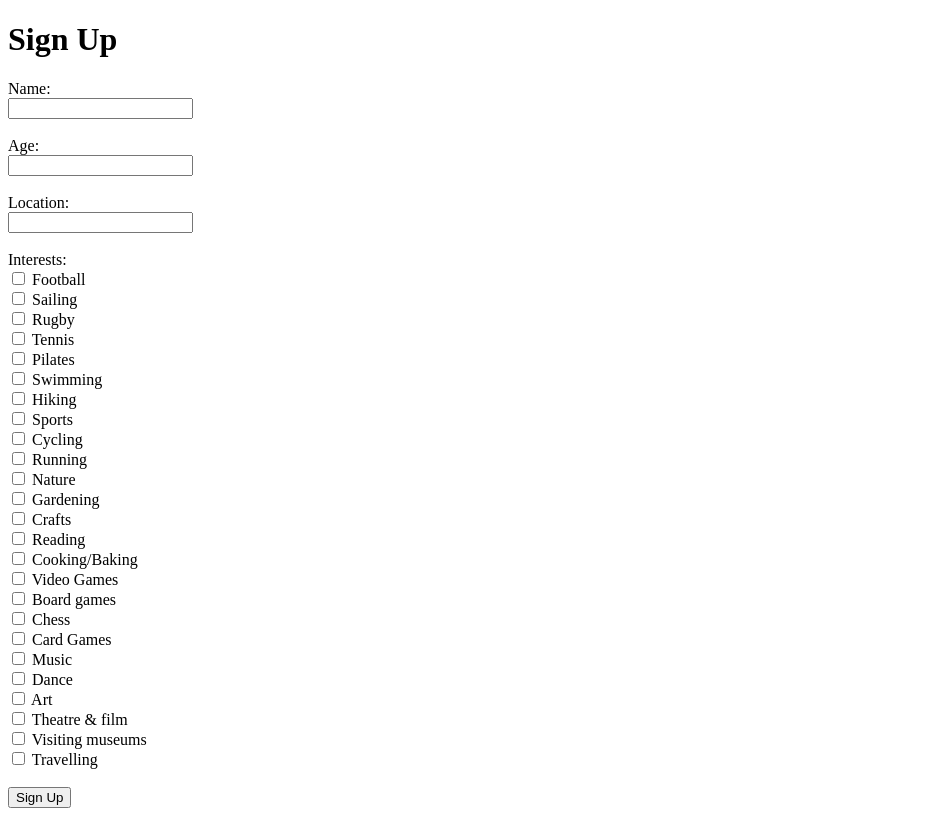
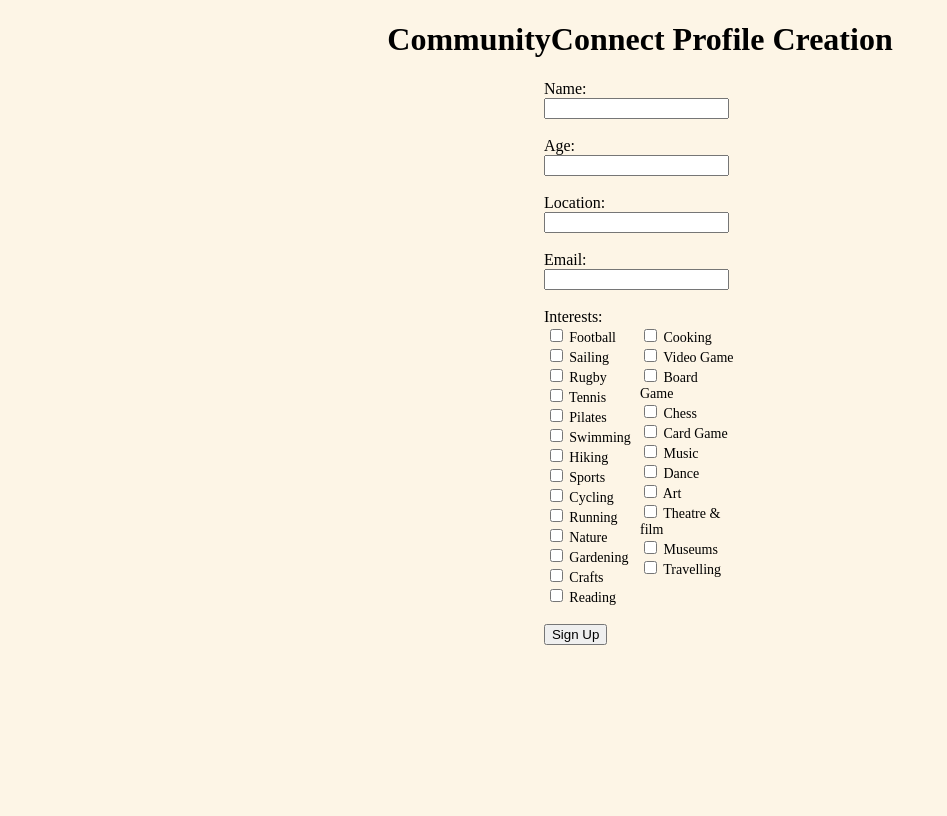
Before and after one commit to alexiaciuta/AI-Hackathon-, a Flask app: page / in a window 1280 px wide. Shown: the whole page, without its empty margins (0-947 px from the left). After the commit the page ends 645 px from the top, so only its background shows below. Run offline with Flask 3, Linux system fonts and the light colour scheme.

Commit message:
Updated the layout, added the database

```diff
--- a/app.py
+++ b/app.py
@@ -1,6 +1,31 @@
 from flask import Flask, render_template, request
+from flask_sqlalchemy import SQLAlchemy
+import os
 
 app = Flask(__name__)
+
+# Configure the SQLite database
+basedir = os.path.abspath(os.path.dirname(__file__))
+database_file = 'sqlite:///' + os.path.join(basedir, 'app.db')
+
+app.config['SQLALCHEMY_DATABASE_URI'] = database_file
+app.config['SQLALCHEMY_TRACK_MODIFICATIONS'] = False
+
+# Initialize the database
+db = SQLAlchemy(app)
+
+# Define the User model
+class User(db.Model):
+    __tablename__ = 'users'  # Optional: specify table name
+    id = db.Column(db.Integer, primary_key=True)
+    name = db.Column(db.String(100), nullable=False)
+    age = db.Column(db.Integer)
+    location = db.Column(db.String(100))
+    email = db.Column(db.String(100))
+    interests = db.Column(db.String(200))
+
+    def __repr__(self):
+        return f'<User {self.name}>'
 
 @app.route('/', methods=['GET', 'POST'])
 def signup():
@@ -8,15 +33,39 @@ def signup():
         name = request.form.get('name')
         age = request.form.get('age')
         location = request.form.get('location')
+        email = request.form.get('email')
         interests = request.form.getlist('interests')
-        connection_type = request.form.get('connection_type')
-        # For now, we'll just display a thank you message with the user's name
-        return f"Thank you for signing up, {name}!"
+
+        # Convert interests list to a comma-separated string
+        interests_str = ', '.join(interests)
+
+        # Create a new User instance
+        new_user = User(
+            name=name,
+            age=age,
+            location=location,
+            email=email,
+            interests=interests_str,
+        )
+
+        # Add to database session and commit
+        db.session.add(new_user)
+        db.session.commit()
+
+        # Retrieve all users from the database
+        all_users = User.query.all()
+
+        # Render the users template with all user data
+        return render_template('users.html', users=all_users)
+
 
     interests_options = ['Football', 'Sailing', 'Rugby', 'Tennis', 'Pilates', 'Swimming', 'Hiking', 'Sports', 'Cycling', 'Running', 'Nature', 'Gardening', 'Crafts',
-                         'Reading', 'Cooking/Baking', 'Video Games', 'Board games', 'Chess', 'Card Games', 'Music', 'Dance', 'Art', 'Theatre & film',
-                         'Visiting museums', 'Travelling']
+                         'Reading', 'Cooking', 'Video Game', 'Board Game', 'Chess', 'Card Game', 'Music', 'Dance', 'Art', 'Theatre & film',
+                         'Museums', 'Travelling']
     return render_template('signup.html', interests_options=interests_options)
 
 if __name__ == '__main__':
+    # Create tables if they don't exist
+    with app.app_context():
+        db.create_all()
     app.run(host='0.0.0.0', port=8080)
--- /dev/null
+++ b/static/styles.css
@@ -0,0 +1,32 @@
+/* styles.css */
+
+/* Center the text on the page */
+/* Center the text on the page and set font */
+body {
+    background-color: #fdf5e6; /* Cream color */
+    text-align: center;
+    /*font-family: Arial, sans-serif;*/
+}
+
+/* Center the form on the page */
+form {
+    display: inline-block;
+    text-align: left;
+    margin: auto;
+}
+
+/* Style the interests section */
+.interests {
+    display: flex;
+    justify-content: center;
+    flex-wrap: wrap;
+}
+
+.interests-column {
+    width: 49%;
+}
+
+.interests-column label {
+    display: block;
+    font-size: 14px; /* Decreased font size */
+}
--- a/templates/signup.html
+++ b/templates/signup.html
@@ -1,10 +1,12 @@
 <!DOCTYPE html>
 <html>
 <head>
-    <title>Sign Up</title>
+    <title>CommunityConnect</title>
+    <!-- Link the CSS file -->
+    <link rel="stylesheet" type="text/css" href="{{ url_for('static', filename='styles.css') }}">
 </head>
 <body>
-    <h1>Sign Up</h1>
+    <h1>CommunityConnect Profile Creation</h1>
     <form method="post">
         <label for="name">Name:</label><br>
         <input type="text" name="name" id="name"><br><br>
@@ -15,10 +17,26 @@
         <label for="location">Location:</label><br>
         <input type="text" name="location" id="location"><br><br>
 
+        <label for="email">Email:</label><br>
+        <input type="text" name="email" id="email"><br><br>
+
         <label>Interests:</label><br>
-        {% for interest in interests_options %}
-            <input type="checkbox" name="interests" value="{{ interest }}"> {{ interest }}<br>
-        {% endfor %}
+        <div class="interests">
+            <div class="interests-column">
+                {% for interest in interests_options[:(interests_options|length)//2 + 2] %}
+                    <label>
+                        <input type="checkbox" name="interests" value="{{ interest }}"> {{ interest }}
+                    </label>
+                {% endfor %}
+            </div>
+            <div class="interests-column">
+                {% for interest in interests_options[(interests_options|length)//2 + 2:] %}
+                    <label>
+                        <input type="checkbox" name="interests" value="{{ interest }}"> {{ interest }}
+                    </label>
+                {% endfor %}
+            </div>
+        </div>
         <br>
 
         <input type="submit" value="Sign Up">
```
Also changed, not shown: templates/users.html (added, +31 -0 lines), app.db (added).
